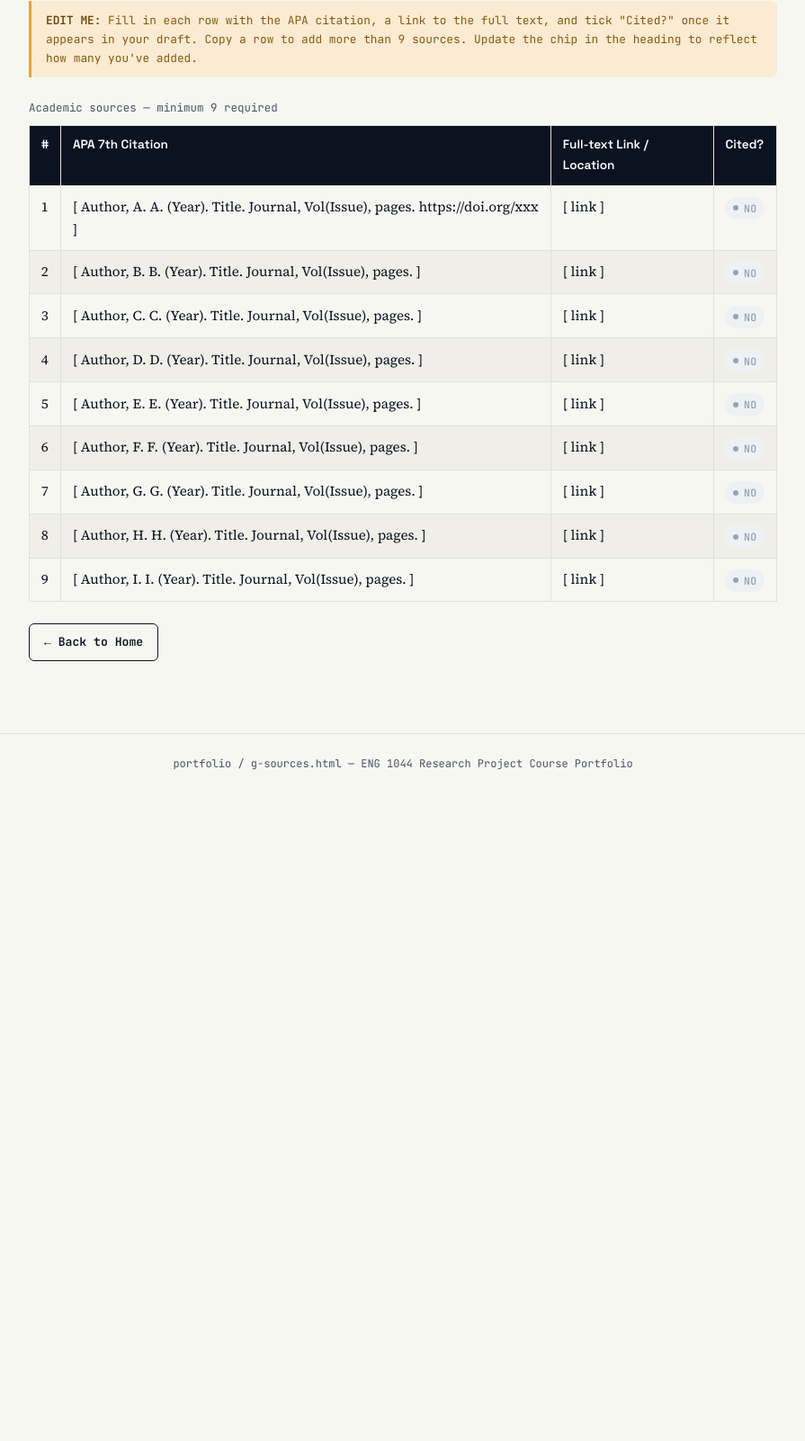
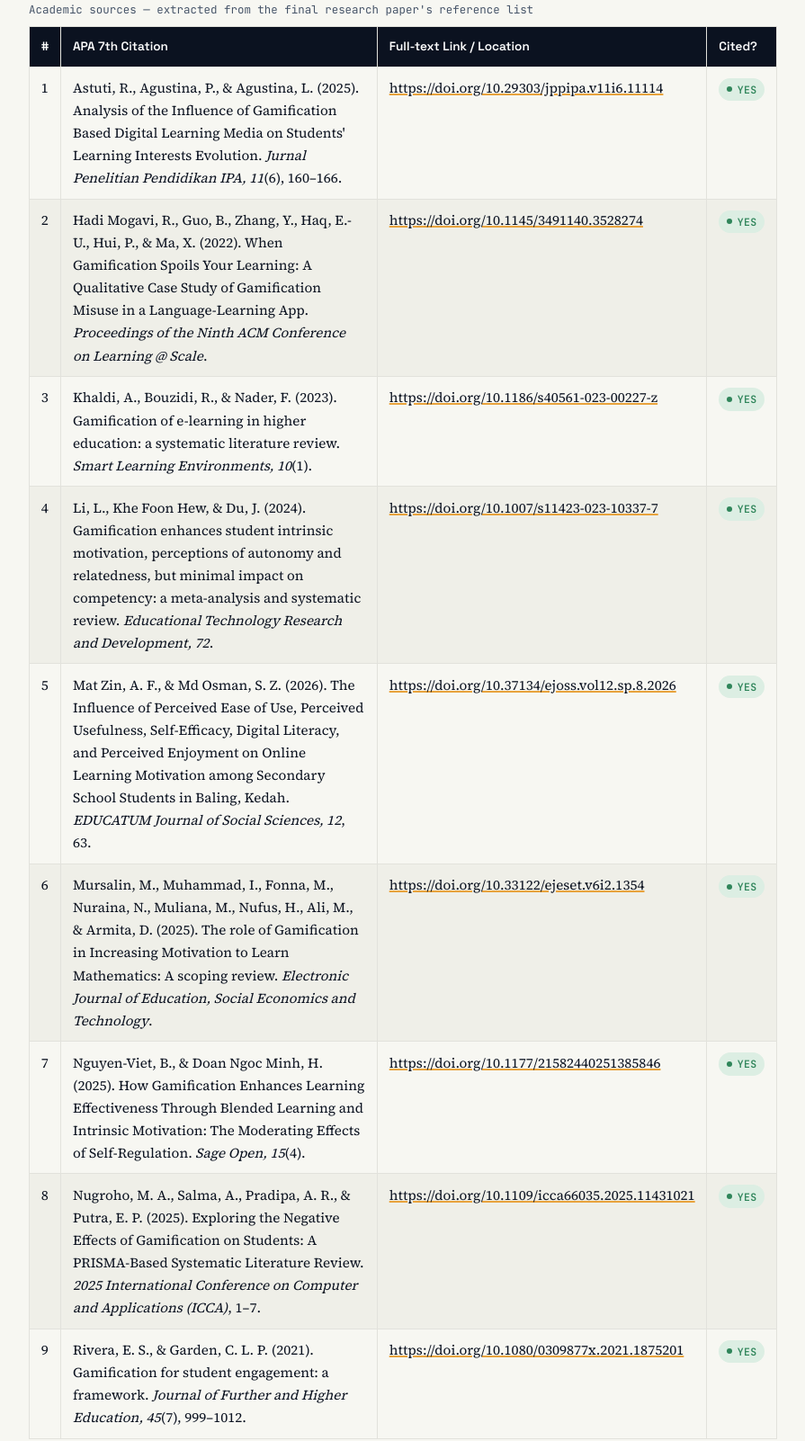
Before and after one commit to Carlsonchew/eng1044--portfolio, a plain HTML site: page g-sources.html in a window 1280 px wide. Shown: the part 400-2002 px from the top of the page at 90% size, without its empty margins (192-1087 px from the left). Before the commit the page ends 1284 px from the top, so only its background shows below. Drawn offline with Linux system fonts and the light colour scheme.

Commit message:
Update sources section and citations in g-sources.html

```diff
--- a/g-sources.html
+++ b/g-sources.html
@@ -11,35 +11,74 @@
 <div id="topbar-mount"></div>
 <div id="nav-mount"></div>
 <main>
-
   <section class="page-header">
     <div class="eyebrow"><span class="letter-badge">g</span> Sources</div>
-    <h1>Sources <span class="chip pending">0 / 9 added</span></h1>
-    <p class="lede">Minimum 9 full-text academic / peer-reviewed sources. All must be cited in the research paper using APA 7th edition.</p>
+    <h1>Sources <span class="chip done">9 / 9 added</span></h1>
+    <p class="lede">Minimum 9 full-text academic / peer-reviewed sources. All are cited in the research paper using APA 7th edition.</p>
   </section>
-
-  <div class="edit-note"><strong>EDIT ME:</strong> Fill in each row with the APA citation, a link to the full text, and tick "Cited?" once it appears in your draft. Copy a row to add more than 9 sources. Update the chip in the heading to reflect how many you've added.</div>
-
   <table class="data">
-    <caption>Academic sources — minimum 9 required</caption>
+    <caption>Academic sources — extracted from the final research paper's reference list</caption>
     <thead>
       <tr><th>#</th><th>APA 7th Citation</th><th>Full-text Link / Location</th><th>Cited?</th></tr>
     </thead>
     <tbody>
-      <tr><td>1</td><td>[ Author, A. A. (Year). Title. Journal, Vol(Issue), pages. https://doi.org/xxx ]</td><td>[ link ]</td><td><span class="chip pending">No</span></td></tr>
-      <tr><td>2</td><td>[ Author, B. B. (Year). Title. Journal, Vol(Issue), pages. ]</td><td>[ link ]</td><td><span class="chip pending">No</span></td></tr>
-      <tr><td>3</td><td>[ Author, C. C. (Year). Title. Journal, Vol(Issue), pages. ]</td><td>[ link ]</td><td><span class="chip pending">No</span></td></tr>
-      <tr><td>4</td><td>[ Author, D. D. (Year). Title. Journal, Vol(Issue), pages. ]</td><td>[ link ]</td><td><span class="chip pending">No</span></td></tr>
-      <tr><td>5</td><td>[ Author, E. E. (Year). Title. Journal, Vol(Issue), pages. ]</td><td>[ link ]</td><td><span class="chip pending">No</span></td></tr>
-      <tr><td>6</td><td>[ Author, F. F. (Year). Title. Journal, Vol(Issue), pages. ]</td><td>[ link ]</td><td><span class="chip pending">No</span></td></tr>
-      <tr><td>7</td><td>[ Author, G. G. (Year). Title. Journal, Vol(Issue), pages. ]</td><td>[ link ]</td><td><span class="chip pending">No</span></td></tr>
-      <tr><td>8</td><td>[ Author, H. H. (Year). Title. Journal, Vol(Issue), pages. ]</td><td>[ link ]</td><td><span class="chip pending">No</span></td></tr>
-      <tr><td>9</td><td>[ Author, I. I. (Year). Title. Journal, Vol(Issue), pages. ]</td><td>[ link ]</td><td><span class="chip pending">No</span></td></tr>
+      <tr>
+        <td>1</td>
+        <td>Astuti, R., Agustina, P., &amp; Agustina, L. (2025). Analysis of the Influence of Gamification Based Digital Learning Media on Students' Learning Interests Evolution. <em>Jurnal Penelitian Pendidikan IPA, 11</em>(6), 160–166.</td>
+        <td><a href="https://doi.org/10.29303/jppipa.v11i6.11114" target="_blank" rel="noopener">https://doi.org/10.29303/jppipa.v11i6.11114</a></td>
+        <td><span class="chip done">Yes</span></td>
+      </tr>
+      <tr>
+        <td>2</td>
+        <td>Hadi Mogavi, R., Guo, B., Zhang, Y., Haq, E.-U., Hui, P., &amp; Ma, X. (2022). When Gamification Spoils Your Learning: A Qualitative Case Study of Gamification Misuse in a Language-Learning App. <em>Proceedings of the Ninth ACM Conference on Learning @ Scale</em>.</td>
+        <td><a href="https://doi.org/10.1145/3491140.3528274" target="_blank" rel="noopener">https://doi.org/10.1145/3491140.3528274</a></td>
+        <td><span class="chip done">Yes</span></td>
+      </tr>
+      <tr>
+        <td>3</td>
+        <td>Khaldi, A., Bouzidi, R., &amp; Nader, F. (2023). Gamification of e-learning in higher education: a systematic literature review. <em>Smart Learning Environments, 10</em>(1).</td>
+        <td><a href="https://doi.org/10.1186/s40561-023-00227-z" target="_blank" rel="noopener">https://doi.org/10.1186/s40561-023-00227-z</a></td>
+        <td><span class="chip done">Yes</span></td>
+      </tr>
+      <tr>
+        <td>4</td>
+        <td>Li, L., Khe Foon Hew, &amp; Du, J. (2024). Gamification enhances student intrinsic motivation, perceptions of autonomy and relatedness, but minimal impact on competency: a meta-analysis and systematic review. <em>Educational Technology Research and Development, 72</em>.</td>
+        <td><a href="https://doi.org/10.1007/s11423-023-10337-7" target="_blank" rel="noopener">https://doi.org/10.1007/s11423-023-10337-7</a></td>
+        <td><span class="chip done">Yes</span></td>
+      </tr>
+      <tr>
+        <td>5</td>
+        <td>Mat Zin, A. F., &amp; Md Osman, S. Z. (2026). The Influence of Perceived Ease of Use, Perceived Usefulness, Self-Efficacy, Digital Literacy, and Perceived Enjoyment on Online Learning Motivation among Secondary School Students in Baling, Kedah. <em>EDUCATUM Journal of Social Sciences, 12</em>, 63.</td>
+        <td><a href="https://doi.org/10.37134/ejoss.vol12.sp.8.2026" target="_blank" rel="noopener">https://doi.org/10.37134/ejoss.vol12.sp.8.2026</a></td>
+        <td><span class="chip done">Yes</span></td>
+      </tr>
+      <tr>
+        <td>6</td>
+        <td>Mursalin, M., Muhammad, I., Fonna, M., Nuraina, N., Muliana, M., Nufus, H., Ali, M., &amp; Armita, D. (2025). The role of Gamification in Increasing Motivation to Learn Mathematics: A scoping review. <em>Electronic Journal of Education, Social Economics and Technology</em>.</td>
+        <td><a href="https://doi.org/10.33122/ejeset.v6i2.1354" target="_blank" rel="noopener">https://doi.org/10.33122/ejeset.v6i2.1354</a></td>
+        <td><span class="chip done">Yes</span></td>
+      </tr>
+      <tr>
+        <td>7</td>
+        <td>Nguyen-Viet, B., &amp; Doan Ngoc Minh, H. (2025). How Gamification Enhances Learning Effectiveness Through Blended Learning and Intrinsic Motivation: The Moderating Effects of Self-Regulation. <em>Sage Open, 15</em>(4).</td>
+        <td><a href="https://doi.org/10.1177/21582440251385846" target="_blank" rel="noopener">https://doi.org/10.1177/21582440251385846</a></td>
+        <td><span class="chip done">Yes</span></td>
+      </tr>
+      <tr>
+        <td>8</td>
+        <td>Nugroho, M. A., Salma, A., Pradipa, A. R., &amp; Putra, E. P. (2025). Exploring the Negative Effects of Gamification on Students: A PRISMA-Based Systematic Literature Review. <em>2025 International Conference on Computer and Applications (ICCA)</em>, 1–7.</td>
+        <td><a href="https://doi.org/10.1109/icca66035.2025.11431021" target="_blank" rel="noopener">https://doi.org/10.1109/icca66035.2025.11431021</a></td>
+        <td><span class="chip done">Yes</span></td>
+      </tr>
+      <tr>
+        <td>9</td>
+        <td>Rivera, E. S., &amp; Garden, C. L. P. (2021). Gamification for student engagement: a framework. <em>Journal of Further and Higher Education, 45</em>(7), 999–1012.</td>
+        <td><a href="https://doi.org/10.1080/0309877x.2021.1875201" target="_blank" rel="noopener">https://doi.org/10.1080/0309877x.2021.1875201</a></td>
+        <td><span class="chip done">Yes</span></td>
+      </tr>
     </tbody>
   </table>
-
-  <a class="btn outline" href="index.html">← Back to Home</a>
-
+  <a class="btn outline" href="index.html" style="margin-top:1.5rem;display:inline-flex;">← Back to Home</a>
 </main>
 <footer class="sitefoot">portfolio / g-sources.html — ENG 1044 Research Project Course Portfolio</footer>
 <script src="nav.js"></script>
```
